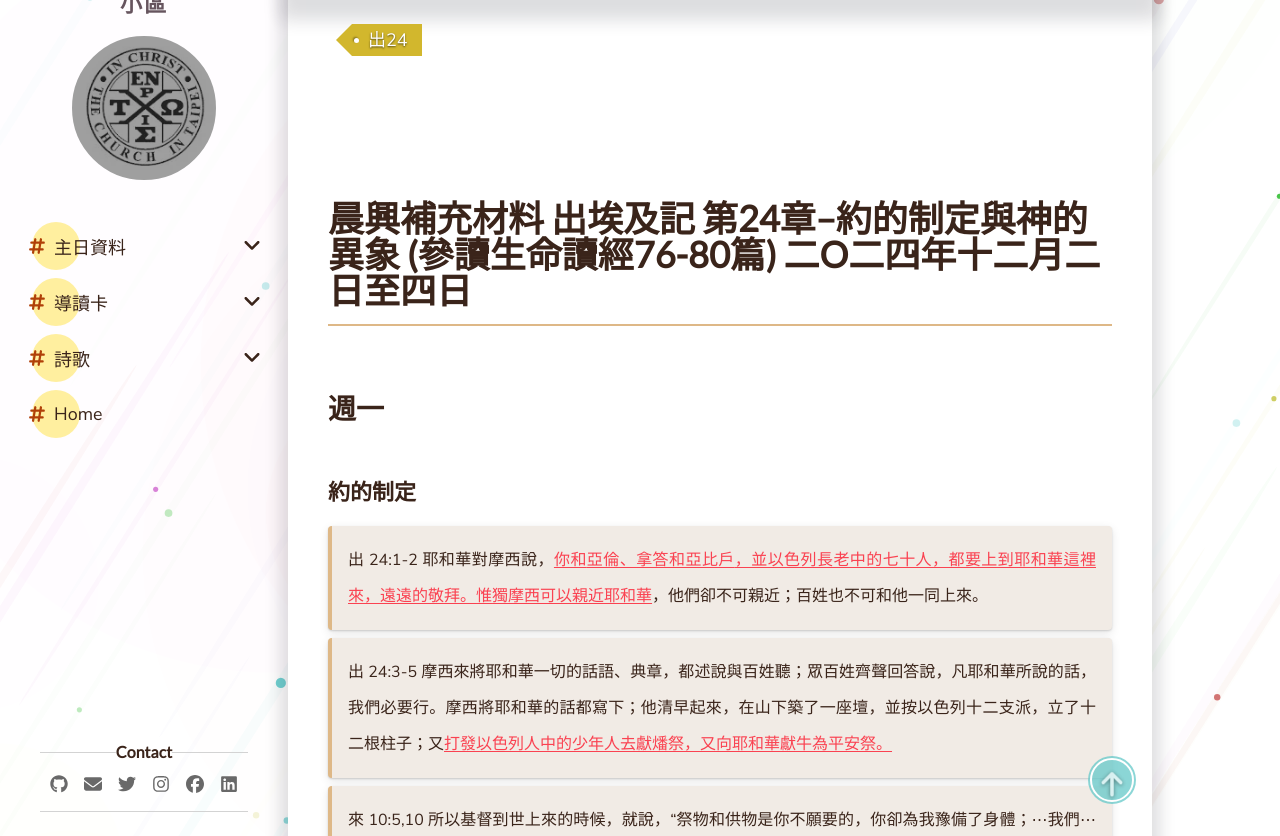
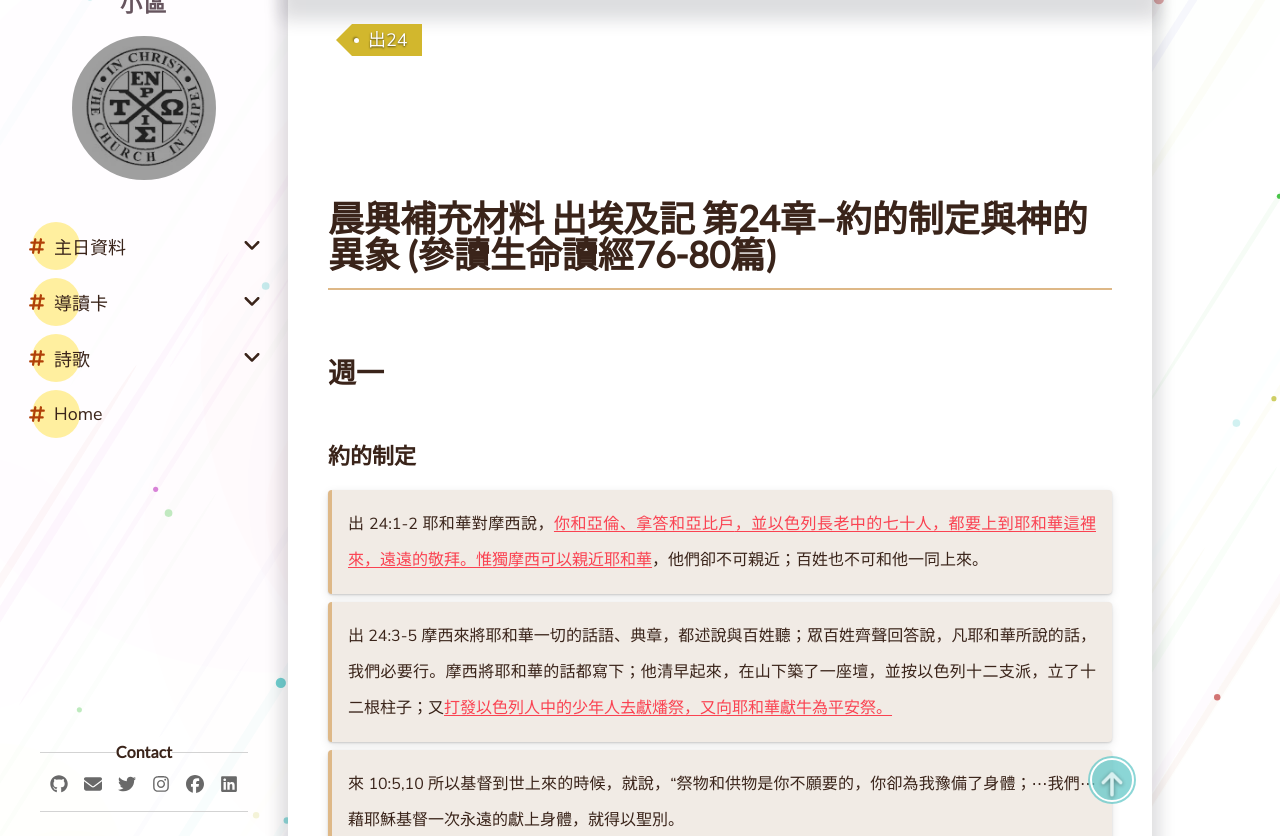
Before and after one commit to cit-hall-43/cit-hall-43.github.io, a Jekyll site: the page built from _pages/導讀卡/第49週導讀卡.md, in a window 1280 px wide and 900 px high, scrolled down 547 px, cut to the strip 64-900 px from the top of the window. Built offline with Jekyll 4.4.1, drawn with Linux system fonts in a browser that asks for light colours; comment, search, counter and statistics services are not loaded.

Commit message:
hot fixed

```diff
--- a/_pages/導讀卡/第49週導讀卡.md
+++ b/_pages/導讀卡/第49週導讀卡.md
@@ -7,8 +7,7 @@ tags:
 bookmark: true
 ---
 
-
-# 晨興補充材料 出埃及記 第24章–約的制定與神的異象 (參讀生命讀經76-80篇)   二O二四年十二月二日至四日
+# 晨興補充材料 出埃及記 第24章–約的制定與神的異象 (參讀生命讀經76-80篇)
 
 ___
 
```
